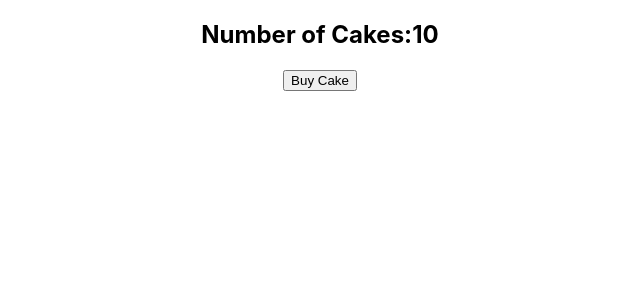
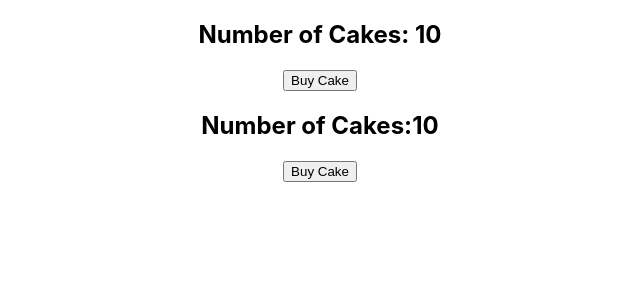
Before and after one commit to minhbka/CakeShopApp, a React (Create React App) app: page / in a window 1280 px wide. Shown: the top 300 px of the page, without its empty margins (320-960 px from the left). Built offline with nearby package versions, Linux system fonts and the light colour scheme.

Commit message:
add useSelector Hook

```diff
--- a/src/App.js
+++ b/src/App.js
@@ -3,11 +3,13 @@ import { Provider } from "react-redux";
 import "./App.css";
 import CakeContainer from "./components/CakeContainer";
 import store from "./redux/store";
+import HooksCakeContainer from "./components/HooksCakeContainer";
 
 function App() {
   return (
     <Provider store={store}>
       <div className='App'>
+        <HooksCakeContainer />
         <CakeContainer />
       </div>
     </Provider>
--- /dev/null
+++ b/src/components/HooksCakeContainer.js
@@ -0,0 +1,14 @@
+import React from "react";
+import { useSelector } from "react-redux";
+
+function HooksCakeContainer() {
+  const numOfCakes = useSelector((state) => state.numOfCakes);
+  return (
+    <div>
+      <h2>Number of Cakes: {numOfCakes}</h2>
+      <button>Buy Cake</button>
+    </div>
+  );
+}
+
+export default HooksCakeContainer;
```
